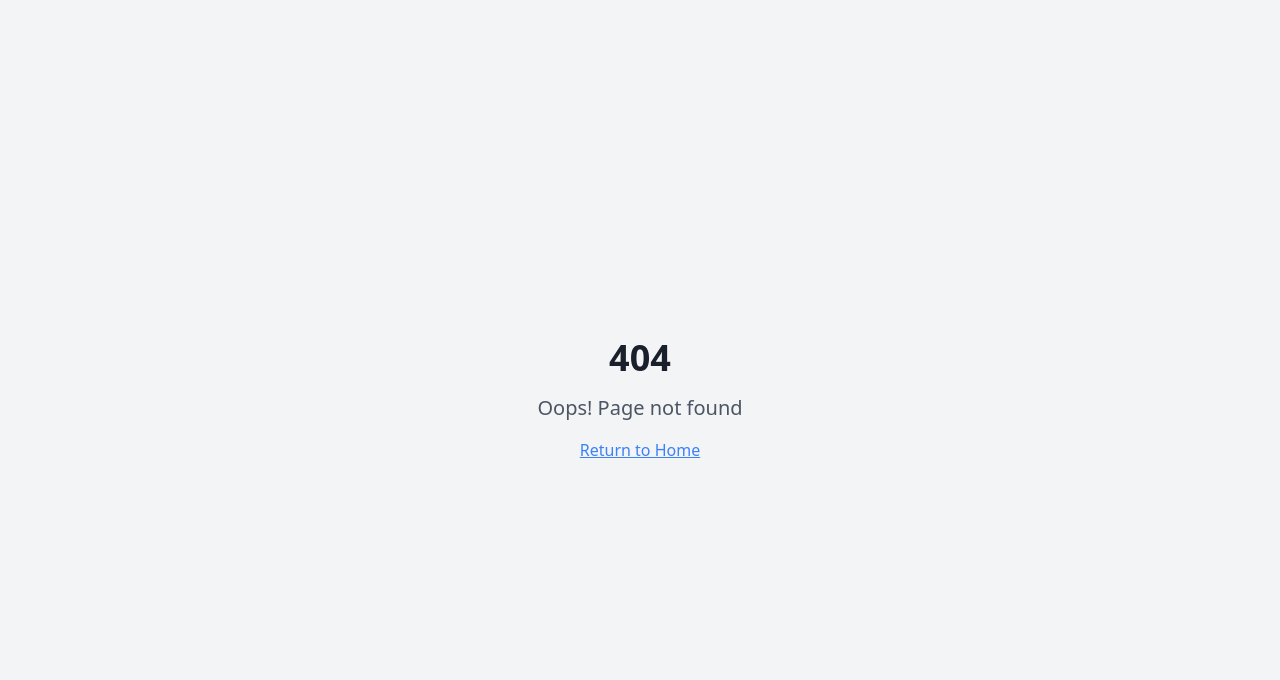
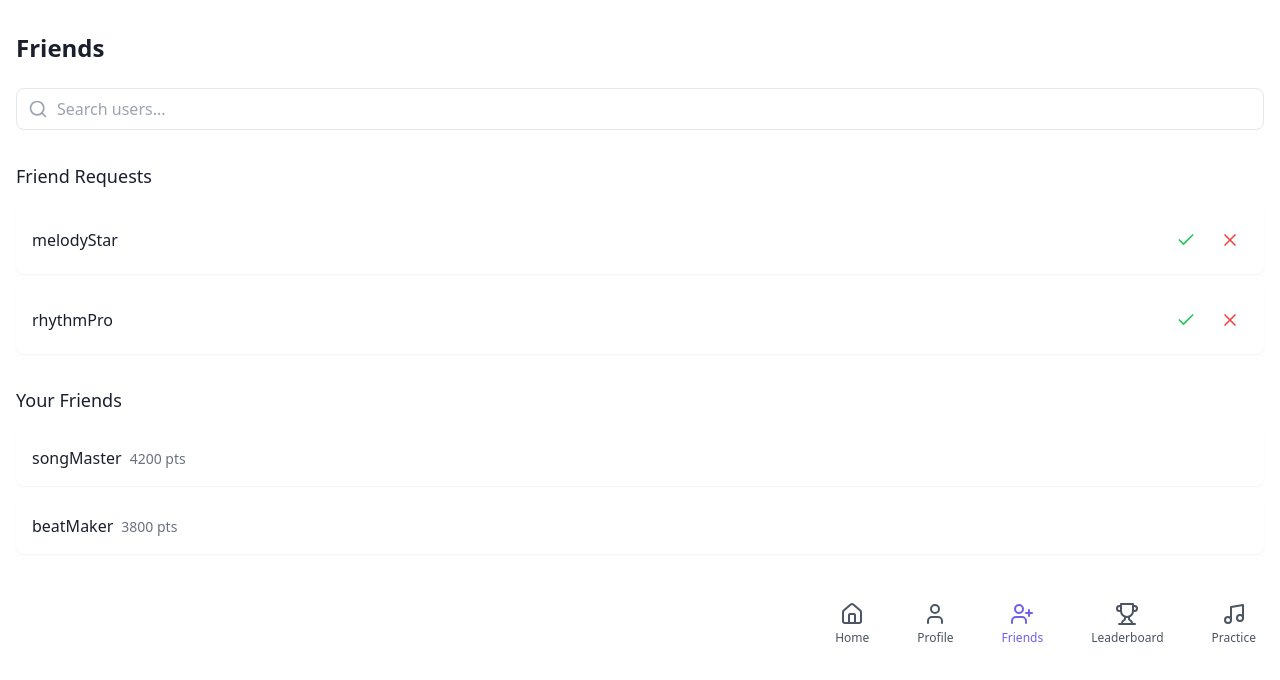
Before and after one commit to micaeldjardim/melody-mastery-challenge, a React (Vite) app: page /friends in a window 1280 px wide. Before the commit this address had no page. Shown: the top 680 px of the page. Built offline with nearby package versions, Linux system fonts and the light colour scheme.

Commit message:
Add friend functionality and friend leaderboard
Adds a new page for adding friends and modifies the leaderboard to include a friends-only ranking.

```diff
--- a/src/App.tsx
+++ b/src/App.tsx
@@ -7,6 +7,7 @@ import { BrowserRouter, Routes, Route } from "react-router-dom";
 import Index from "./pages/Index";
 import Profile from "./pages/Profile";
 import Leaderboard from "./pages/Leaderboard";
+import Friends from "./pages/Friends";
 import NotFound from "./pages/NotFound";
 
 const queryClient = new QueryClient();
@@ -21,6 +22,7 @@ const App = () => (
           <Route path="/" element={<Index />} />
           <Route path="/profile" element={<Profile />} />
           <Route path="/leaderboard" element={<Leaderboard />} />
+          <Route path="/friends" element={<Friends />} />
           <Route path="*" element={<NotFound />} />
         </Routes>
       </BrowserRouter>
--- a/src/components/Navigation.tsx
+++ b/src/components/Navigation.tsx
@@ -1,6 +1,6 @@
 
 import { Link, useLocation } from "react-router-dom";
-import { Home, User, Trophy, Music } from "lucide-react";
+import { Home, User, Trophy, Music, UserPlus } from "lucide-react";
 
 const Navigation = () => {
   const location = useLocation();
@@ -10,6 +10,7 @@ const Navigation = () => {
   const navItems = [
     { path: "/", icon: Home, label: "Home" },
     { path: "/profile", icon: User, label: "Profile" },
+    { path: "/friends", icon: UserPlus, label: "Friends" },
     { path: "/leaderboard", icon: Trophy, label: "Leaderboard" },
     { path: "/practice", icon: Music, label: "Practice" },
   ];
--- /dev/null
+++ b/src/pages/Friends.tsx
@@ -0,0 +1,145 @@
+
+import { useState } from "react";
+import Navigation from "@/components/Navigation";
+import { Search, UserPlus, Check, X } from "lucide-react";
+import { toast } from "sonner";
+
+const Friends = () => {
+  const [searchQuery, setSearchQuery] = useState("");
+  const [friendRequests] = useState([
+    { id: 1, username: "melodyStar", pending: true },
+    { id: 2, username: "rhythmPro", pending: true },
+  ]);
+
+  const [friends] = useState([
+    { id: 3, username: "songMaster", points: 4200 },
+    { id: 4, username: "beatMaker", points: 3800 },
+  ]);
+
+  const [searchResults] = useState([
+    { id: 5, username: "musicLover", points: 3500 },
+    { id: 6, username: "guitarHero", points: 3200 },
+  ]);
+
+  const handleSearch = (e: React.FormEvent) => {
+    e.preventDefault();
+    // In a real app, this would search the database
+    toast.info("Searching for users...");
+  };
+
+  const handleAddFriend = (username: string) => {
+    toast.success(`Friend request sent to ${username}`);
+  };
+
+  const handleAcceptRequest = (username: string) => {
+    toast.success(`Accepted friend request from ${username}`);
+  };
+
+  const handleRejectRequest = (username: string) => {
+    toast.info(`Rejected friend request from ${username}`);
+  };
+
+  return (
+    <div className="min-h-screen bg-background">
+      <div className="container px-4 py-8">
+        <h1 className="text-2xl font-semibold mb-6">Friends</h1>
+
+        {/* Search Bar */}
+        <form onSubmit={handleSearch} className="mb-8">
+          <div className="relative">
+            <Search className="absolute left-3 top-1/2 transform -translate-y-1/2 text-gray-400 w-5 h-5" />
+            <input
+              type="text"
+              placeholder="Search users..."
+              value={searchQuery}
+              onChange={(e) => setSearchQuery(e.target.value)}
+              className="w-full pl-10 pr-4 py-2 rounded-lg border border-gray-200 focus:outline-none focus:ring-2 focus:ring-primary focus:border-transparent"
+            />
+          </div>
+        </form>
+
+        {/* Friend Requests */}
+        {friendRequests.length > 0 && (
+          <div className="mb-8">
+            <h2 className="text-lg font-medium mb-4">Friend Requests</h2>
+            <div className="space-y-3">
+              {friendRequests.map((request) => (
+                <div
+                  key={request.id}
+                  className="flex items-center justify-between bg-white p-4 rounded-lg shadow-sm"
+                >
+                  <span className="font-medium">{request.username}</span>
+                  <div className="flex gap-2">
+                    <button
+                      onClick={() => handleAcceptRequest(request.username)}
+                      className="p-2 text-green-500 hover:bg-green-50 rounded-full transition-colors"
+                    >
+                      <Check className="w-5 h-5" />
+                    </button>
+                    <button
+                      onClick={() => handleRejectRequest(request.username)}
+                      className="p-2 text-red-500 hover:bg-red-50 rounded-full transition-colors"
+                    >
+                      <X className="w-5 h-5" />
+                    </button>
+                  </div>
+                </div>
+              ))}
+            </div>
+          </div>
+        )}
+
+        {/* Search Results */}
+        {searchQuery && (
+          <div className="mb-8">
+            <h2 className="text-lg font-medium mb-4">Search Results</h2>
+            <div className="space-y-3">
+              {searchResults.map((user) => (
+                <div
+                  key={user.id}
+                  className="flex items-center justify-between bg-white p-4 rounded-lg shadow-sm"
+                >
+                  <div>
+                    <span className="font-medium">{user.username}</span>
+                    <span className="text-sm text-gray-500 ml-2">
+                      {user.points} pts
+                    </span>
+                  </div>
+                  <button
+                    onClick={() => handleAddFriend(user.username)}
+                    className="p-2 text-primary hover:bg-primary/10 rounded-full transition-colors"
+                  >
+                    <UserPlus className="w-5 h-5" />
+                  </button>
+                </div>
+              ))}
+            </div>
+          </div>
+        )}
+
+        {/* Friends List */}
+        <div>
+          <h2 className="text-lg font-medium mb-4">Your Friends</h2>
+          <div className="space-y-3">
+            {friends.map((friend) => (
+              <div
+                key={friend.id}
+                className="flex items-center justify-between bg-white p-4 rounded-lg shadow-sm"
+              >
+                <div>
+                  <span className="font-medium">{friend.username}</span>
+                  <span className="text-sm text-gray-500 ml-2">
+                    {friend.points} pts
+                  </span>
+                </div>
+              </div>
+            ))}
+          </div>
+        </div>
+      </div>
+      <Navigation />
+    </div>
+  );
+};
+
+export default Friends;
--- a/src/pages/Leaderboard.tsx
+++ b/src/pages/Leaderboard.tsx
@@ -6,6 +6,7 @@ import { Share2 } from "lucide-react";
 import { toast } from "sonner";
 
 const Leaderboard = () => {
+  const [activeTab, setActiveTab] = useState<"global" | "friends">("global");
   const [leaderboardData] = useState([
     { id: 1, username: "musicMaster", points: 5000 },
     { id: 2, username: "songLover", points: 4800 },
@@ -17,6 +18,12 @@ const Leaderboard = () => {
     { id: 8, username: "tuneGenius", points: 3400 },
     { id: 9, username: "musicPro", points: 3200 },
     { id: 10, username: "songStar", points: 3000 },
+  ]);
+
+  const [friendsLeaderboard] = useState([
+    { id: 1, username: "John Doe", points: 3800 },
+    { id: 2, username: "songMaster", points: 4200 },
+    { id: 3, username: "beatMaker", points: 3800 },
   ]);
 
   const handleShare = async () => {
@@ -40,7 +47,7 @@ const Leaderboard = () => {
     <div className="min-h-screen bg-background">
       <div className="container px-4 py-8">
         <div className="flex justify-between items-center mb-6">
-          <h1 className="text-2xl font-semibold">Global Leaderboard</h1>
+          <h1 className="text-2xl font-semibold">Leaderboard</h1>
           <button
             onClick={handleShare}
             className="p-2 text-primary hover:bg-primary/10 rounded-full transition-colors"
@@ -49,8 +56,32 @@ const Leaderboard = () => {
           </button>
         </div>
 
+        {/* Tabs */}
+        <div className="flex space-x-4 mb-6">
+          <button
+            onClick={() => setActiveTab("global")}
+            className={`px-4 py-2 rounded-lg font-medium transition-colors ${
+              activeTab === "global"
+                ? "bg-primary text-white"
+                : "bg-gray-100 text-gray-600 hover:bg-gray-200"
+            }`}
+          >
+            Global
+          </button>
+          <button
+            onClick={() => setActiveTab("friends")}
+            className={`px-4 py-2 rounded-lg font-medium transition-colors ${
+              activeTab === "friends"
+                ? "bg-primary text-white"
+                : "bg-gray-100 text-gray-600 hover:bg-gray-200"
+            }`}
+          >
+            Friends
+          </button>
+        </div>
+
         <div className="bg-white rounded-xl shadow-sm overflow-hidden">
-          {leaderboardData.map((entry, index) => (
+          {(activeTab === "global" ? leaderboardData : friendsLeaderboard).map((entry, index) => (
             <LeaderboardEntry
               key={entry.id}
               rank={index + 1}
```
